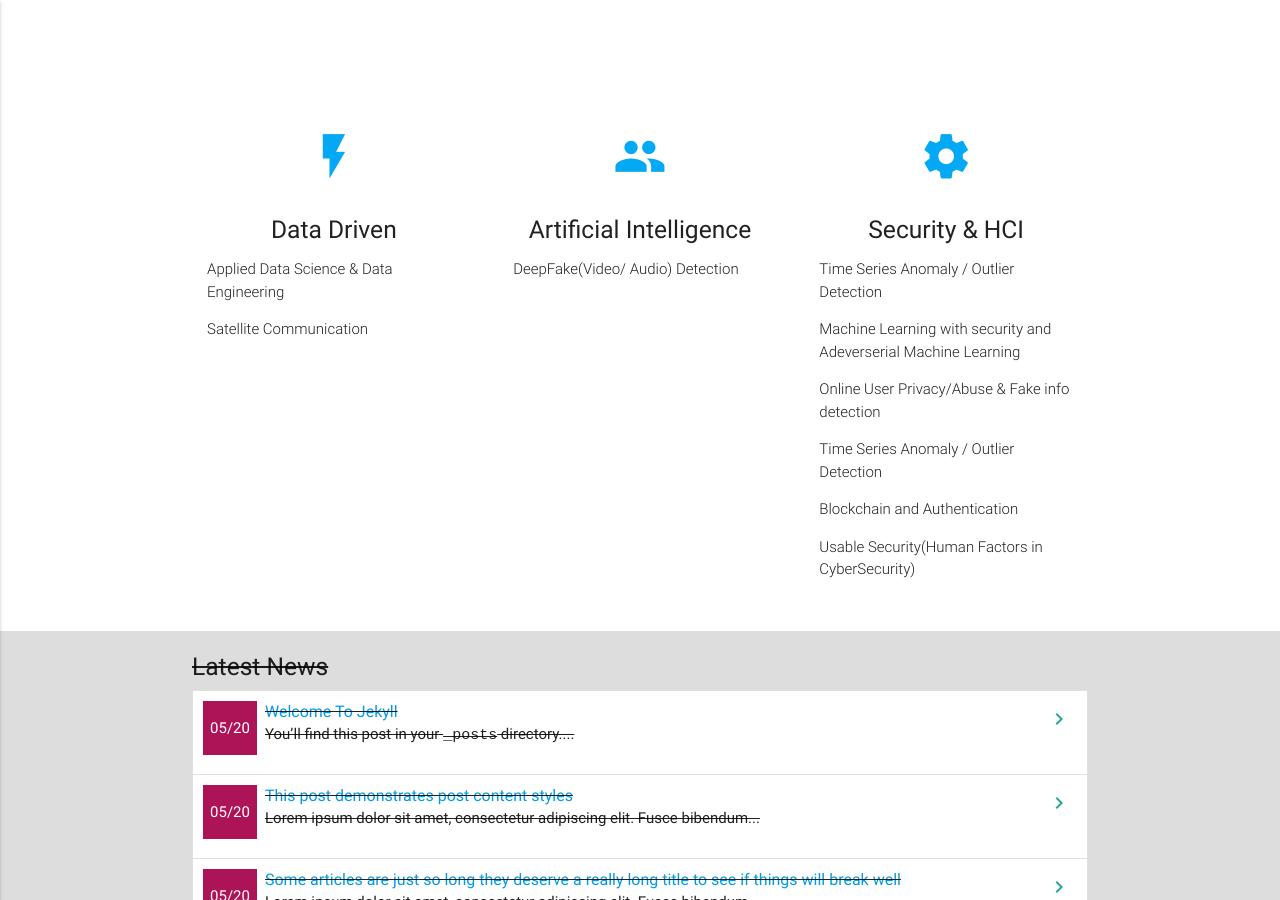
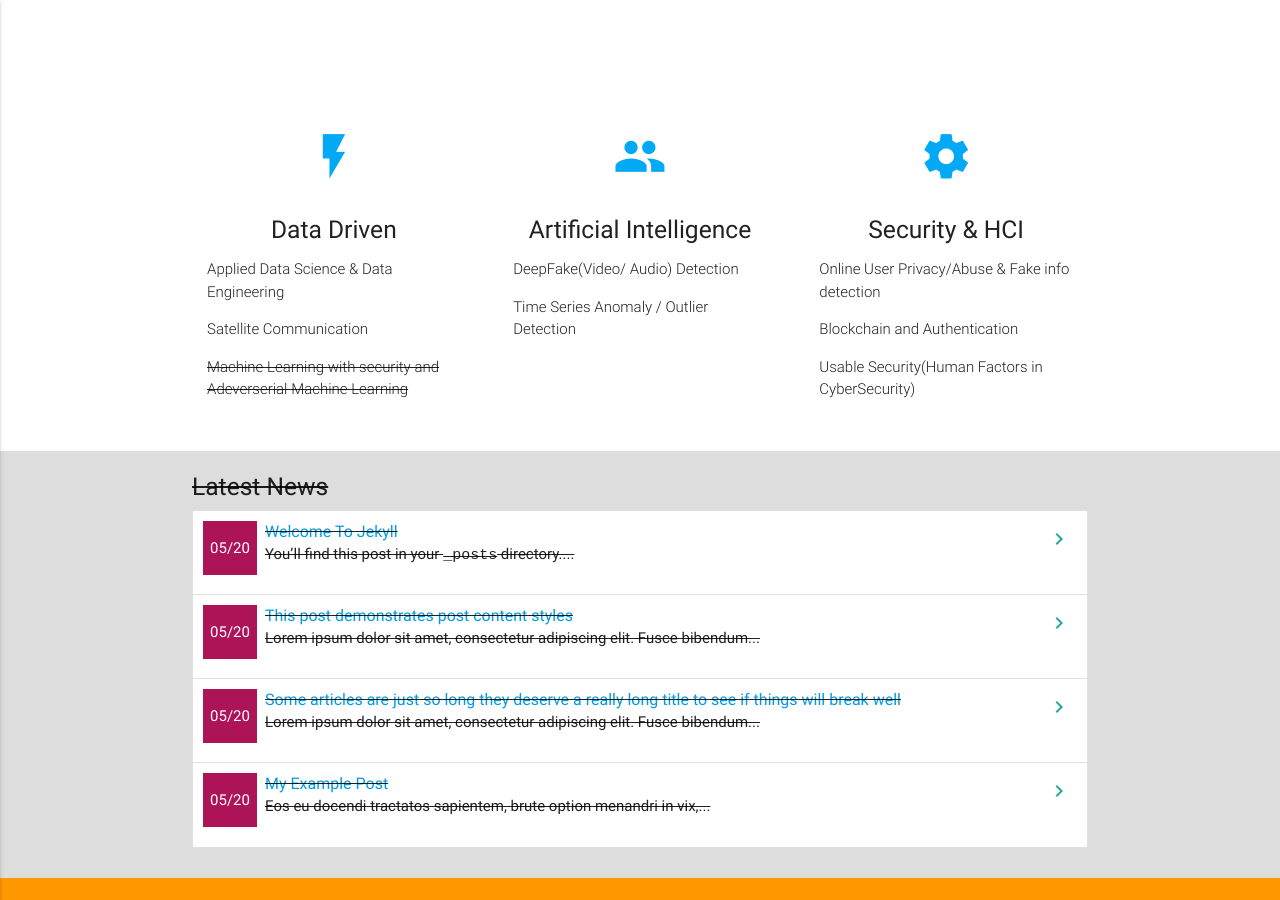
Before and after one commit to Yurim990507/DASH-Lab.github.io, a Jekyll site: the page built from index.md, in a window 1280 px wide and 900 px high, scrolled down 325 px. Built offline with Jekyll 4.4.1, drawn with Linux system fonts in a browser that asks for light colours.

Commit message:
Update home.html

```diff
--- a/_layouts/home.html
+++ b/_layouts/home.html
@@ -28,6 +28,7 @@ layout: default
 
             <p class="light">Applied Data Science & Data Engineering</p>
             <p class="light">Satellite Communication<s/p>
+            <p class="light">Machine Learning with security and Adeverserial Machine Learning</p>
           </div>
         </div>
 
@@ -37,6 +38,7 @@ layout: default
             <h5 class="center">Artificial Intelligence</h5>
 
             <p class="light">DeepFake(Video/ Audio) Detection</p>
+            <p class="light">Time Series Anomaly / Outlier Detection</p>
           </div>
         </div>
 
@@ -44,10 +46,7 @@ layout: default
           <div class="icon-block">
             <h2 class="center light-blue-text"><i class="material-icons">settings</i></h2>
             <h5 class="center">Security & HCI</h5>
-            <p class="light">Time Series Anomaly / Outlier Detection</p>
-            <p class="light">Machine Learning with security and Adeverserial Machine Learning</p>
             <p class="light">Online User Privacy/Abuse & Fake info detection</p>
-            <p class="light">Time Series Anomaly / Outlier Detection</p>
             <p class="light">Blockchain and Authentication</p>
             <p class="light">Usable Security(Human Factors in CyberSecurity)</p>
           </div>
```
